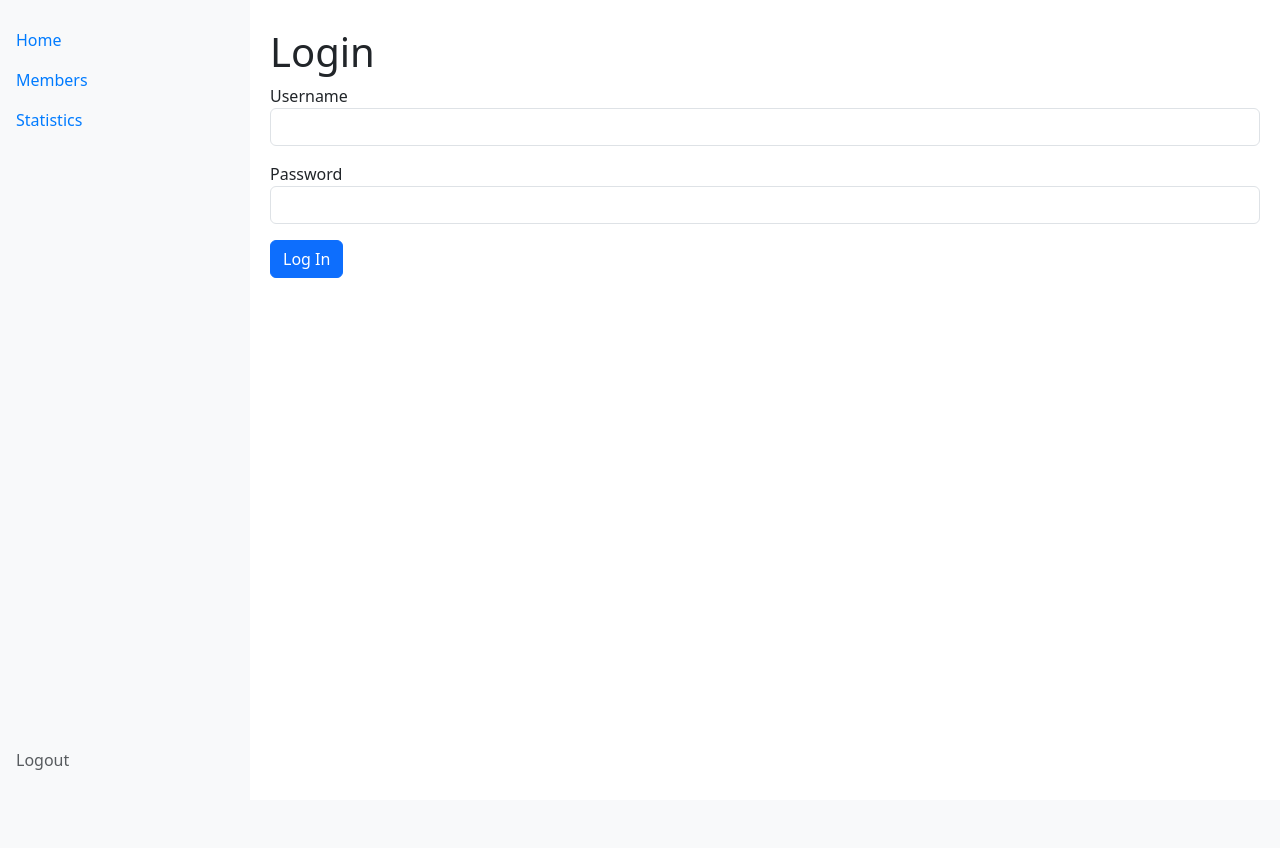
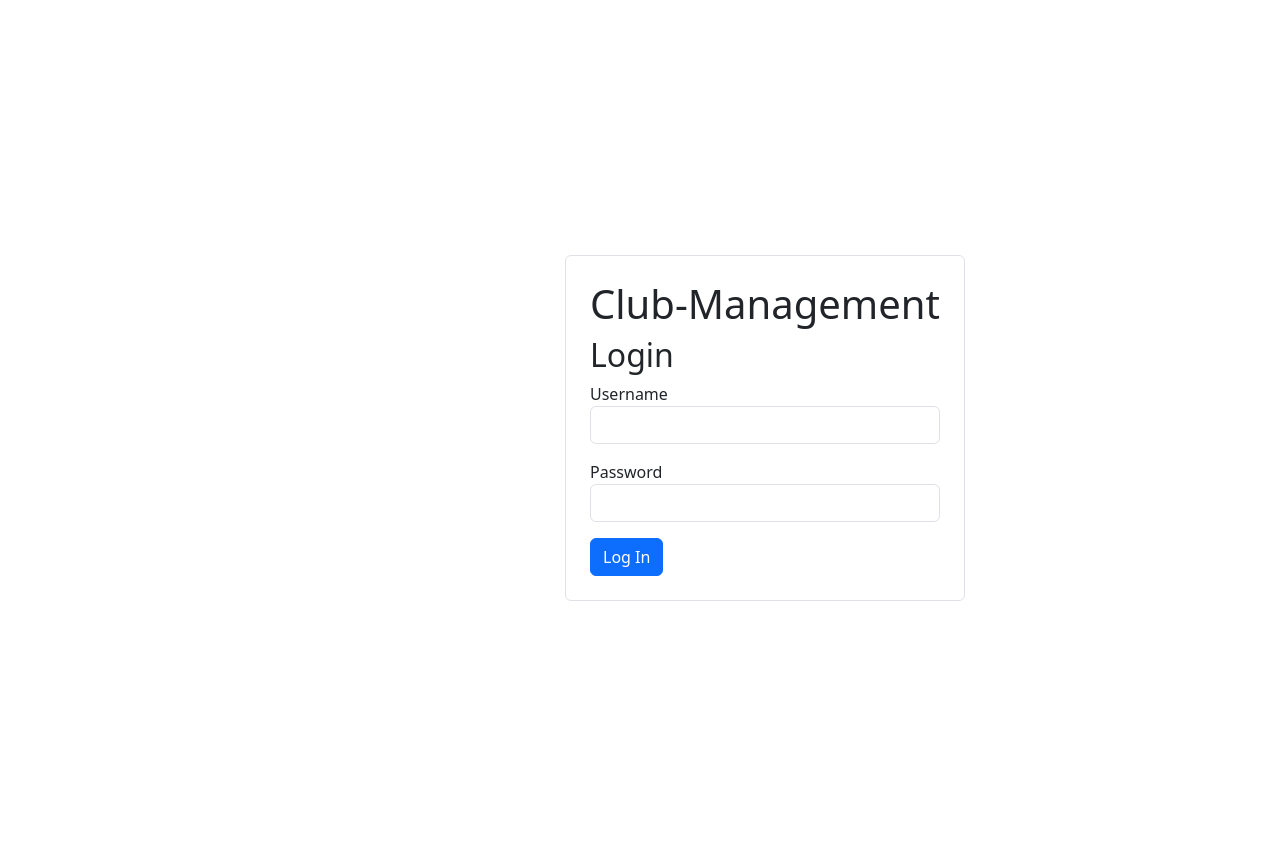
Before and after one commit to leons-code-corner/club_management_app, a Flask app: page /login in a window 1280 px wide. Before the commit the page ends 770 px from the top, so only its background shows below. Run offline with Flask 3, Linux system fonts and the light colour scheme.

Commit message:
tidy up login screen

```diff
--- a/app/templates/base.html
+++ b/app/templates/base.html
@@ -35,6 +35,7 @@
 <body>
 
     <!-- Sidebar -->
+    {% block sidebar %}
     <nav class="sidebar navbar-light">
         <ul class="nav flex-column">
             <li class="nav-item">
@@ -53,6 +54,7 @@
             </li>
         </ul>
     </nav>
+    {% endblock %}
 
     <!-- Main content -->
     <div class="content">
--- a/app/templates/login.html
+++ b/app/templates/login.html
@@ -1,25 +1,25 @@
 {% extends "base.html" %}
-
+{% block sidebar %}{% endblock %}
 {% block title %}Login{% endblock %}
-
 {% block content %}
-    <h1>Login</h1>
-
+    <div class="d-flex justify-content-center align-items-center vh-100">
+        <div class="border rounded p-4" style="width: 400px;">
+            <h1>Club-Management</h1>
+            <h2>Login</h2>
             <form method="POST">
                 {{ form.hidden_tag() }}
-
                 <div class="mb-3">
                     {{ form.username.label }}
                     {{ form.username(class="form-control") }}
                 </div>
-
                 <div class="mb-3">
                     {{ form.password.label }}
                     {{ form.password(class="form-control") }}
                 </div>
-
                 <div>
                     {{ form.submit(class="btn btn-primary") }}
                 </div>
             </form>
+        </div>
+    </div>
 {% endblock %}
```
Lines whose indentation alone changed are shown as unchanged.
